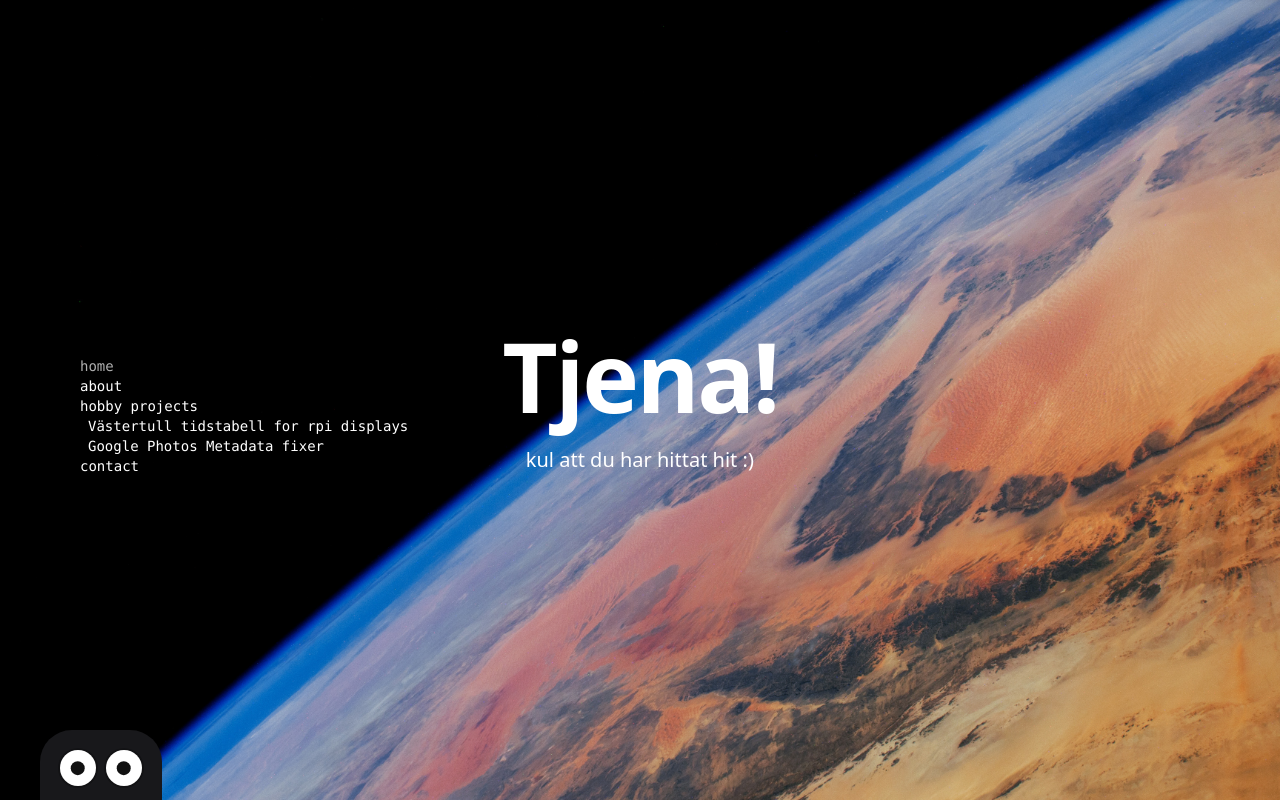
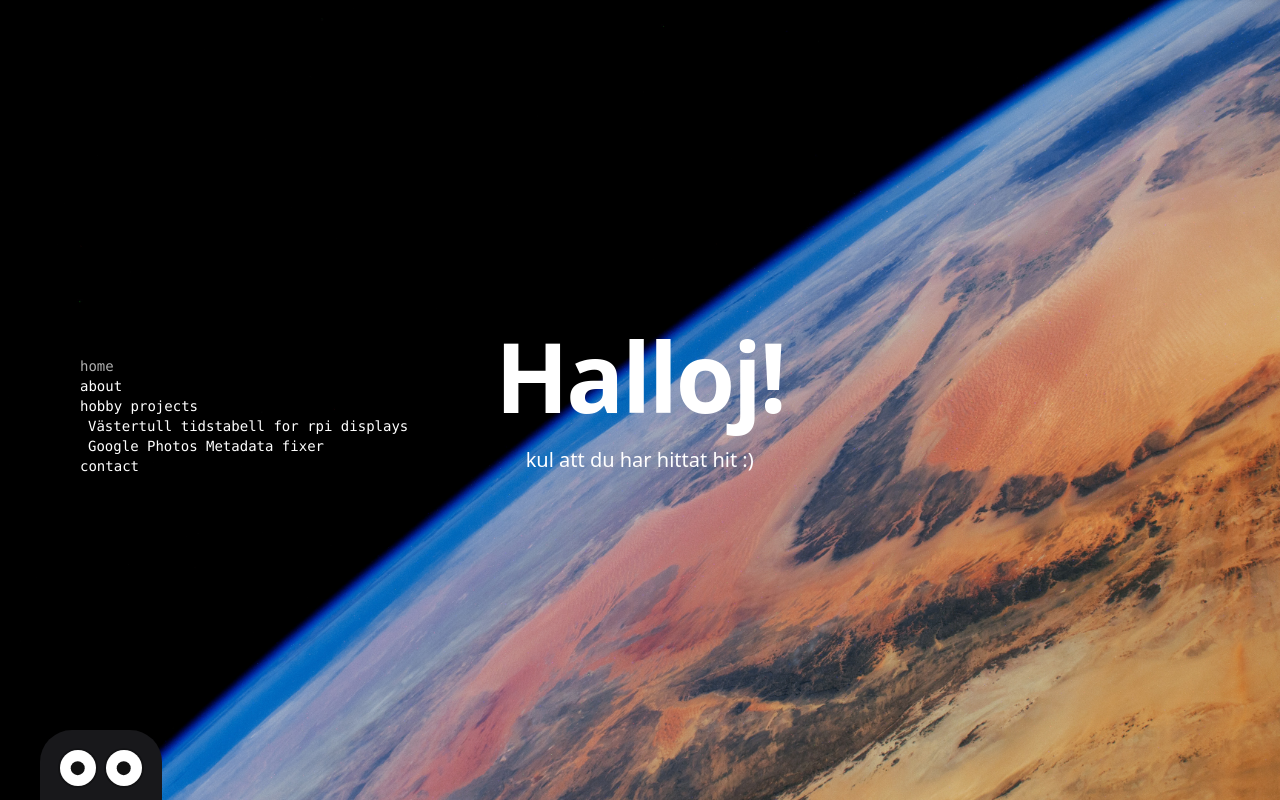
Before and after one commit to olofahren/landing-page, a SvelteKit app: page / in a window 1280 px wide. Built offline with nearby package versions, Linux system fonts and the light colour scheme.

Commit message:
test commit: change "tjena" to "halloj"

```diff
--- a/src/routes/+page.svelte
+++ b/src/routes/+page.svelte
@@ -18,7 +18,7 @@
 
     <div class="text-center px-8">
         <h1 class="text-4xl md:text-8xl font-semibold tracking-tight leading-[1.05]">
-            <FoldIn>Tjena!</FoldIn>
+            <FoldIn>Halloj!</FoldIn>
         </h1>
         <p class="subtext mt-5 text-lg md:text-xl text-white">kul att du har hittat hit :)</p>
     </div>
```
